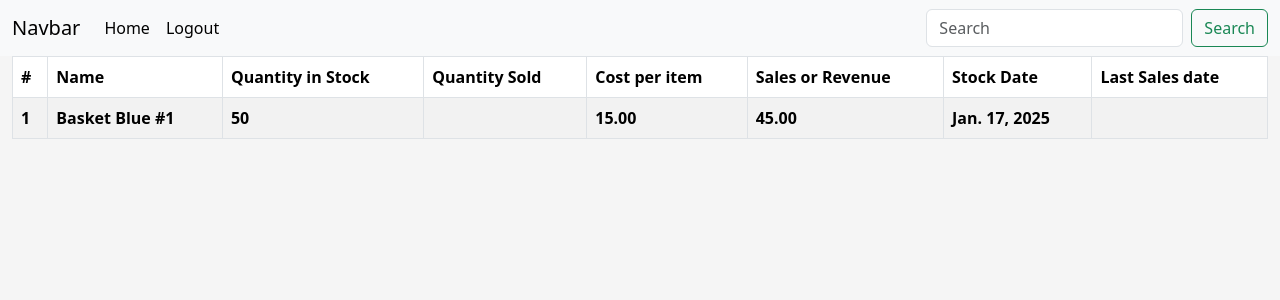
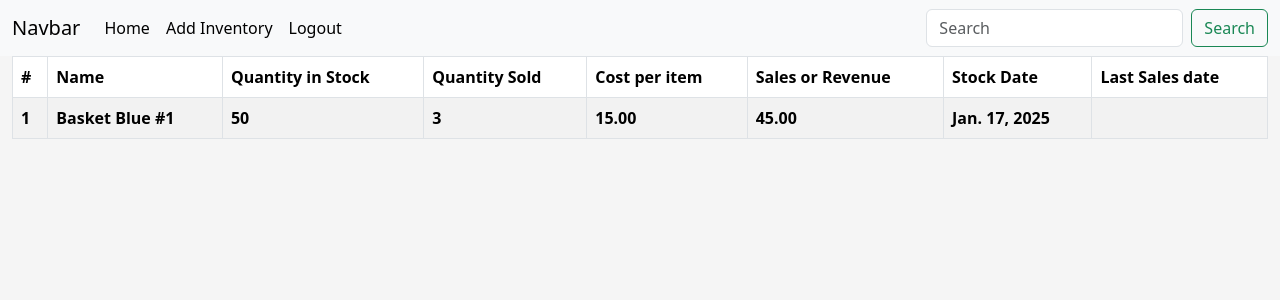
Before and after one commit to pasha112sergey/InventoryManagement, a Django app: page /inventory/ in a window 1280 px wide. Shown: the top 300 px of the page. Run offline with Django 5.2, Linux system fonts and the light colour scheme; a user stored in the database is signed in; data comes from the database, SQL or seed files in the repository; both versions use the stored data as it was after the commit; lists and menus that the app fills with data are empty; some libraries are stand-ins or nearby versions.

Commit message:
Updated features like adding and deleting inventory and created routing for diffent webpages like home, login, logout, and per product views

```diff
--- a/inventory/urls.py
+++ b/inventory/urls.py
@@ -1,7 +1,10 @@
 from django.urls import path
-from .views import inventory_list, per_product_view
+from .views import inventory_list, per_product_view, add_product, delete_inventory, update_inventory
 
 urlpatterns = [
     path("", inventory_list, name='inventory_list'),
     path("per_product/<int:pk>", per_product_view, name='per_product'),
+    path("add_inventory/", add_product, name='add_inventory'),
+    path("delete/<int:pk>", delete_inventory, name="delete_inventory"),
+    path("update_inventory/<int:pk>", update_inventory, name="update_inventory"),
 ]
--- a/inventory/views.py
+++ b/inventory/views.py
@@ -1,7 +1,9 @@
-from django.shortcuts import render, get_object_or_404
+from django.shortcuts import render, get_object_or_404, redirect
 from django.contrib.auth import logout
 from .models import Inventory
 from django.contrib.auth.decorators import login_required
+from .forms import AddInventoryForm, UpdateInventoryForm
+
 
 @login_required
 def inventory_list(request):
@@ -24,3 +26,41 @@ def per_product_view(request, pk):
         'inventory' : inventory
     }
     return render(request, "inventory/per_product.html", context=context)
+
+@login_required
+def add_product(request):
+    if request.method == 'POST':
+        add_form = AddInventoryForm(data=request.POST)
+        if add_form.is_valid():
+            new_inventory = add_form.save(commit=False)
+            new_inventory.sales = float(add_form.data['cost_per_item']) * float(add_form.data['quantity_sold'])
+            new_inventory.save()
+            return redirect('/inventory/')
+    else:
+        add_form = AddInventoryForm()
+    return render(request, "inventory/inventory_add.html", {"form" : add_form})
+
+@login_required
+def delete_inventory(request, pk):
+    inventory = get_object_or_404(Inventory, pk=pk)
+    inventory.delete()
+    return redirect('/inventory/')
+
+
+@login_required
+def update_inventory(request, pk):
+    inventory = get_object_or_404(Inventory, pk=pk)
+    if request.method == "POST":
+        updateForm = UpdateInventoryForm(data=request.POST)
+        if updateForm.is_valid():
+            inventory.name = updateForm.data['name']
+            inventory.quantity_in_stock = updateForm.data['quantity_in_stock']
+            inventory.quantity_sold = updateForm.data['quantity_sold']
+            inventory.cost_per_item = updateForm.data['cost_per_item']
+            inventory.sales = float(inventory.cost_per_item) * float(inventory.quantity_sold)
+            inventory.save()
+            return redirect(f'/inventory/per_product/{pk}')
+    else:
+        updateForm = UpdateInventoryForm(instance=inventory)
+    context = {"form": updateForm}
+    return render(request, "inventory/inventory_update.html", context=context)
--- a/inventorySystem/settings.py
+++ b/inventorySystem/settings.py
@@ -24,7 +24,7 @@ BASE_DIR = Path(__file__).resolve().parent.parent
 SECRET_KEY = 'django-insecure-ik4e0wl!les18i8rk=k@*ylf*7r6o4f^!z+p3o!a$zp=&mm9iz'
 
 # SECURITY WARNING: don't run with debug turned on in production!
-DEBUG = True
+DEBUG = False
 
 ALLOWED_HOSTS = []
 
@@ -137,3 +137,5 @@ LOGIN_URL = 'login'
 
 # Logout urls
 LOGOUT_REDIRECT_URL = '/'
+
+STATIC_ROOT = os.path.join(BASE_DIR, 'staticfiles')
--- /dev/null
+++ b/runtime.txt
@@ -0,0 +1 @@
+python-3.10.9
--- a/templates/inventory/inventory_list.html
+++ b/templates/inventory/inventory_list.html
@@ -20,7 +20,7 @@
                 <th scope="row"> {{ forloop.counter }}</th>
                 <th scope="row"> {{ inventory.name }}</th>
                 <th scope="row"> {{ inventory.quantity_in_stock }}</th>
-                <th scope="row"> {{ inventory.quantiy_sold }}</th>
+                <th scope="row"> {{ inventory.quantity_sold }}</th>
                 <th scope="row"> {{ inventory.cost_per_item }}</th>
                 <th scope="row"> {{ inventory.sales }}</th>
                 <th scope="row"> {{ inventory.stock_date }}</th>
--- a/templates/inventory/per_product.html
+++ b/templates/inventory/per_product.html
@@ -71,6 +71,8 @@
                 <h3 class="text-center">{{ inventory.last_sales_date }}</h3>
             </div>
         </div>
+        <a class = "btn btn-outline-success btn-sm mb-3" href="{% url 'update_inventory' inventory.id %}">Update Inventory</a>
+        <a class = "btn btn-danger btn-sm" href="{% url 'delete_inventory' inventory.id %}">Delete Inventory</a>
     </div>
 </div>
 
--- a/templates/layout.html
+++ b/templates/layout.html
@@ -30,9 +30,12 @@
     <div class="collapse navbar-collapse" id="navbarSupportedContent">
       <ul class="navbar-nav me-auto mb-2 mb-lg-0">
         <li class="nav-item">
-          <a class="nav-link active" aria-current="page" href="#">Home</a>
+          <a class="nav-link active" aria-current="page" href="{% url 'inventory_list' %}">Home</a>
         </li>
             {% if request.user.is_authenticated %}
+                <li>
+                  <a class="nav-link active" aria-current="page" href="{% url 'add_inventory' %}">Add Inventory</a>
+                </li>
                 <li>
                     <form method="post" action="{% url 'logout' %}" style="display:inline;">
                         {% csrf_token %}
@@ -41,6 +44,8 @@
                         </button>
                     </form>
                 </li>
+
+
             {% endif %}
       </ul>
       <form class="d-flex" role="search">
```
Also changed, not shown: inventory/forms.py (added, +12 -0 lines), templates/inventory/inventory_add.html (added, +20 -0 lines), templates/inventory/inventory_update.html (added, +20 -0 lines), db.sqlite3, 2 other files.
